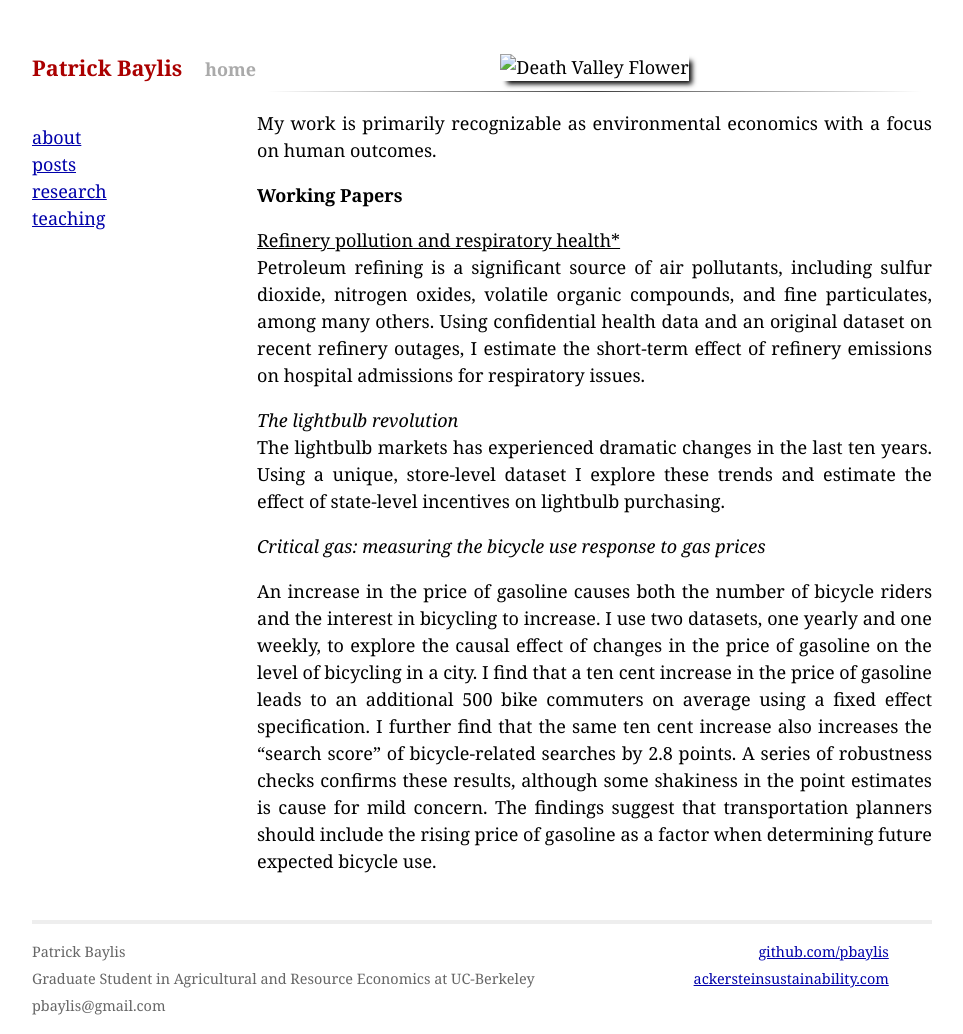
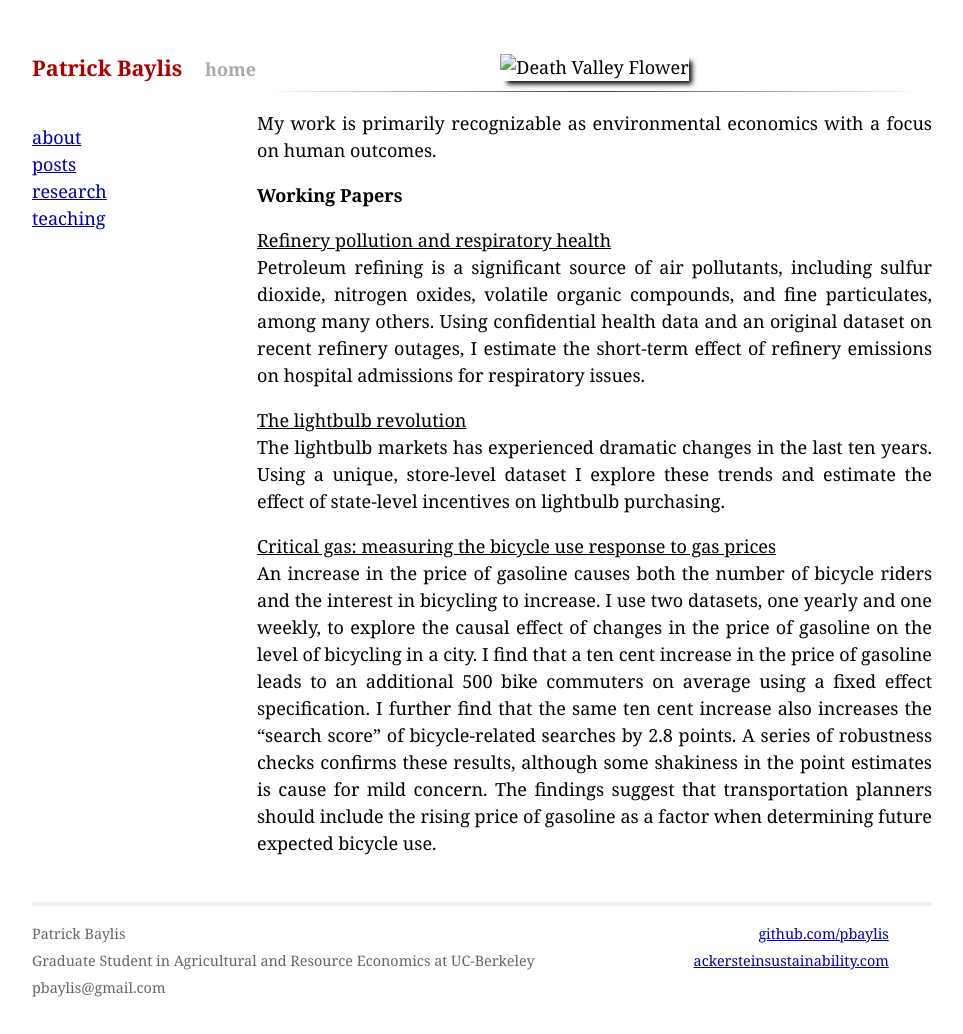
Before and after one commit to pbaylis/pbaylis.github.io, a Jekyll site: the page built from research.markdown, in a window 1280 px wide. Shown: the whole page, without its empty margins (158-1121 px from the left). Built offline with Jekyll 4.4.1, drawn with Linux system fonts in a browser that asks for light colours; Markdown is read by kramdown in place of the engine named in the settings.

```diff
--- a/research.markdown
+++ b/research.markdown
@@ -12,12 +12,11 @@ My work is primarily recognizable as environmental economics with a focus on hum
 
 **Working Papers**
 
-<u>Refinery pollution and respiratory health*</u> <br>
+<u>Refinery pollution and respiratory health</u> <br>
 Petroleum refining is a significant source of air pollutants, including sulfur dioxide, nitrogen oxides, volatile organic compounds, and fine particulates, among many others. Using confidential health data and an original dataset on recent refinery outages, I estimate the short-term effect of refinery emissions on hospital admissions for respiratory issues.
 
-*The lightbulb revolution* <br>
+<u>The lightbulb revolution</u> <br>
 The lightbulb markets has experienced dramatic changes in the last ten years. Using a unique, store-level dataset I explore these trends and estimate the effect of state-level incentives on lightbulb purchasing.
 
-*Critical gas: measuring the bicycle use response to gas prices* <br>
-
+<u>Critical gas: measuring the bicycle use response to gas prices</u> <br>
 An increase in the price of gasoline causes both the number of bicycle riders and the interest in bicycling to increase. I use two datasets, one yearly and one weekly, to explore the causal effect of changes in the price of gasoline on the level of bicycling in a city. I find that a ten cent increase in the price of gasoline leads to an additional 500 bike commuters on average using a fixed effect specification. I further find that the same ten cent increase also increases the "search score" of bicycle-related searches by 2.8 points. A series of robustness checks confirms these results, although some shakiness in the point estimates is cause for mild concern. The findings suggest that transportation planners should include the rising price of gasoline as a factor when determining future expected bicycle use.
```
